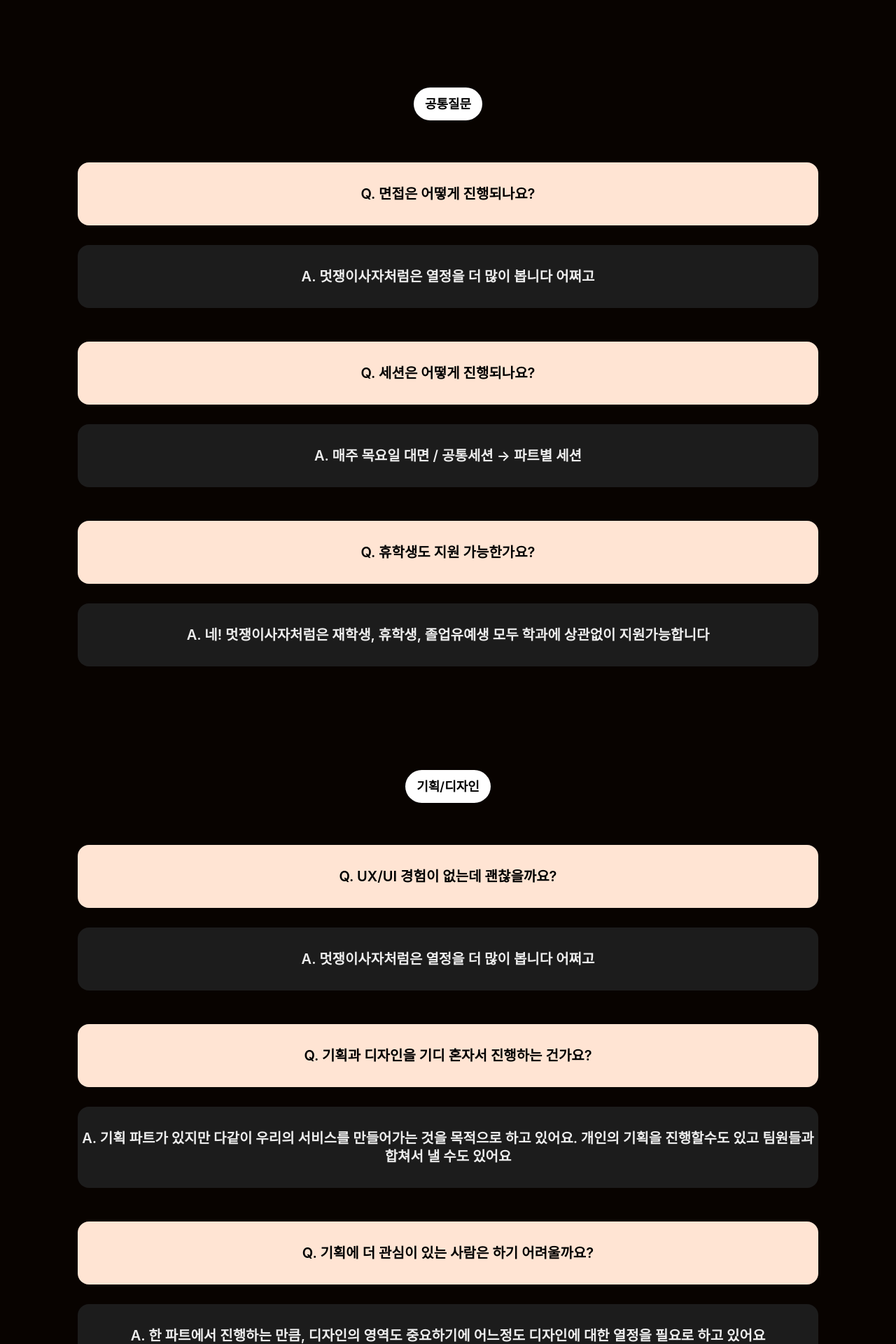
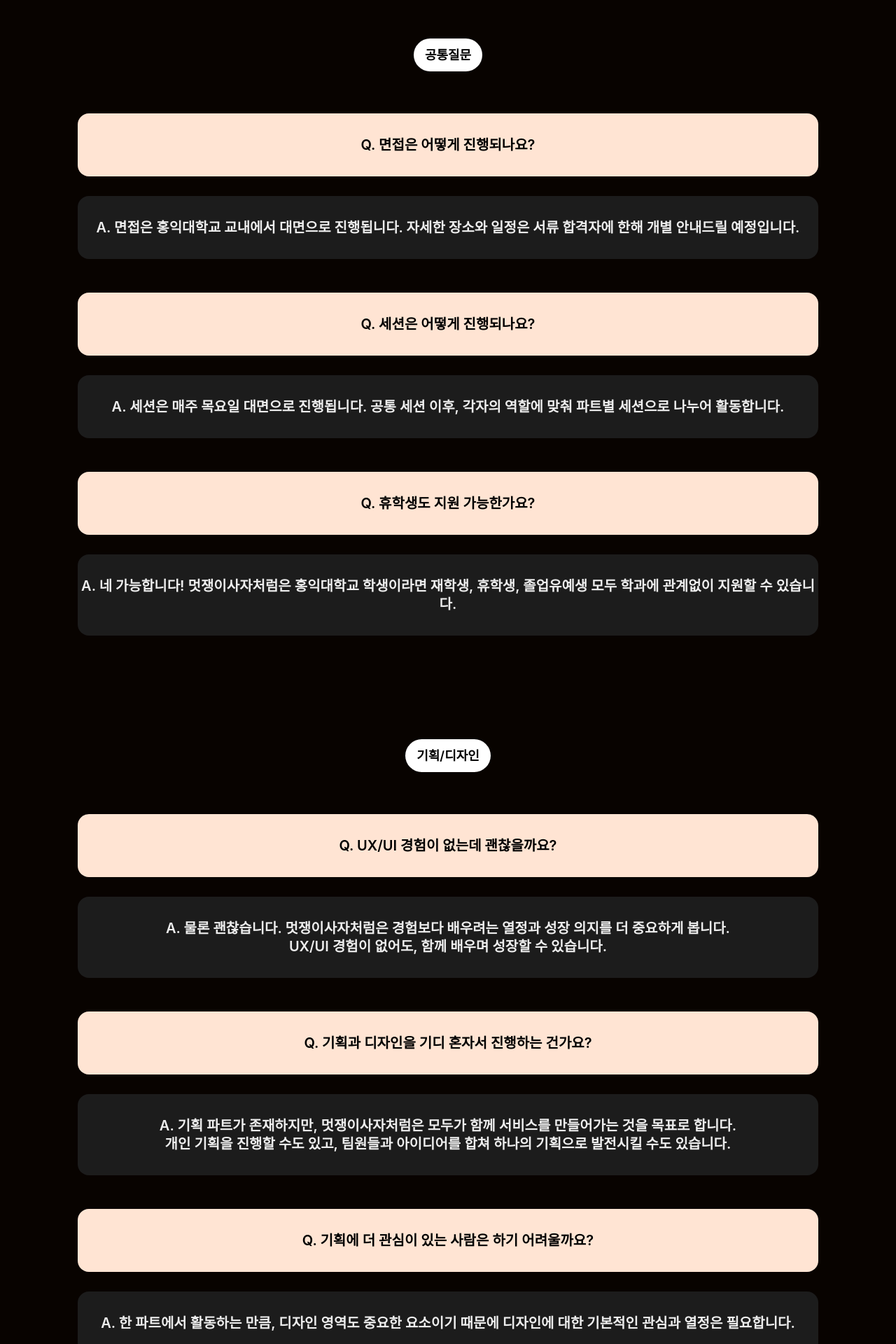
Before and after one commit to likelion-14th-page/likelion-14th-FE, a React (Vite) app: page /faq in a window 1280 px wide. Shown: the part 360-2280 px from the top of the page at 70% size. Built offline with nearby package versions, Linux system fonts and the light colour scheme; a web font is replaced by a local one.

Commit message:
#23 [UI] qna 질문,답변 수정

```diff
--- a/src/pages/FAQ.jsx
+++ b/src/pages/FAQ.jsx
@@ -3,14 +3,14 @@
 const FAQ = () => {
     return (
         <div>
-            <h1 className="mt-[100px] title-64-bold text-center text-[#F3EAE5]">
+            <h1 className="mt-[80px] title-64-bold text-center text-[#F3EAE5]">
                 자주 묻는 질문
             </h1>
             <p className="mt-[24px] body-16-semibold text-center text-gray-02" style={{ letterSpacing: '-0.003px' }}>
                 궁금하신 점은 이곳을 확인해주세요
             </p>
 
-            <div className="mt-[150px] flex justify-center">
+            <div className="mt-[100px] flex justify-center">
                 <div className="flex justify-center items-center gap-[10px] px-4 py-[10px] rounded-[1000px] bg-white body-18-semibold text-center text-black">
                     공통질문
                 </div>
@@ -20,15 +20,15 @@
             <div className="mt-15">
                 <FAQItem
                     question="Q. 면접은 어떻게 진행되나요?"
-                    answer="A. 멋쟁이사자처럼은 열정을 더 많이 봅니다 어쩌고"
+                    answer="A. 면접은 홍익대학교 교내에서 대면으로 진행됩니다. 자세한 장소와 일정은 서류 합격자에 한해 개별 안내드릴 예정입니다."
                 />
                 <FAQItem
                     question="Q. 세션은 어떻게 진행되나요?"
-                    answer="A. 매주 목요일 대면 / 공통세션 → 파트별 세션"
+                    answer="A. 세션은 매주 목요일 대면으로 진행됩니다.  공통 세션 이후, 각자의 역할에 맞춰 파트별 세션으로 나누어 활동합니다."
                 />
                 <FAQItem
                     question="Q. 휴학생도 지원 가능한가요?"
-                    answer="A. 네! 멋쟁이사자처럼은 재학생, 휴학생, 졸업유예생 모두 학과에 상관없이 지원가능합니다"
+                    answer="A. 네 가능합니다! 멋쟁이사자처럼은 홍익대학교 학생이라면 재학생, 휴학생, 졸업유예생 모두 학과에 관계없이 지원할 수 있습니다."
                 />
             </div>
             <div className="mt-[100px] flex justify-center">
@@ -39,15 +39,15 @@
             <div className="mt-15">
                 <FAQItem
                     question="Q. UX/UI 경험이 없는데 괜찮을까요?"
-                    answer="A. 멋쟁이사자처럼은 열정을 더 많이 봅니다 어쩌고"
+                    answer={<>A. 물론 괜찮습니다. 멋쟁이사자처럼은 경험보다 배우려는 열정과 성장 의지를 더 중요하게 봅니다.<br/> UX/UI 경험이 없어도, 함께 배우며 성장할 수 있습니다.</>}
                 />
                 <FAQItem
                     question="Q. 기획과 디자인을 기디 혼자서 진행하는 건가요?"
-                    answer="A. 기획 파트가 있지만 다같이 우리의 서비스를 만들어가는 것을 목적으로 하고 있어요. 개인의 기획을 진행할수도 있고 팀원들과 합쳐서 낼 수도 있어요"
+                    answer={<>A. 기획 파트가 존재하지만, 멋쟁이사자처럼은 모두가 함께 서비스를 만들어가는 것을 목표로 합니다.<br />개인 기획을 진행할 수도 있고, 팀원들과 아이디어를 합쳐 하나의 기획으로 발전시킬 수도 있습니다.</>}
                 />
                 <FAQItem
                     question="Q. 기획에 더 관심이 있는 사람은 하기 어려울까요?"
-                    answer="A. 한 파트에서 진행하는 만큼, 디자인의 영역도 중요하기에 어느정도 디자인에 대한 열정을 필요로 하고 있어요"
+                    answer={<>A. 한 파트에서 활동하는 만큼, 디자인 영역도 중요한 요소이기 때문에 디자인에 대한 기본적인 관심과 열정은 필요합니다. </>}
                 />
             </div>
 
@@ -59,7 +59,8 @@
             <div className="mt-15">
                 <FAQItem
                     question="Q. 지원을 하려면 어느 정도의 개발 관련 지식이 필요한가요?"
-                    answer="A. 답변"
+                    answer={<>A. 멋쟁이사자처럼은 개발 경험보다 열정과 몰입도를 더 중요하게 봅니다. 전공자뿐만 아니라 비전공자도 함께할 수 있는 <br/>
+                    개발 동아리이며, 배우려는 의지가 있고 활동에 충분한 시간을 투자할 수 있는 분을 중심으로 선발합니다.</>}
                 />
             </div>
         </div>
```
